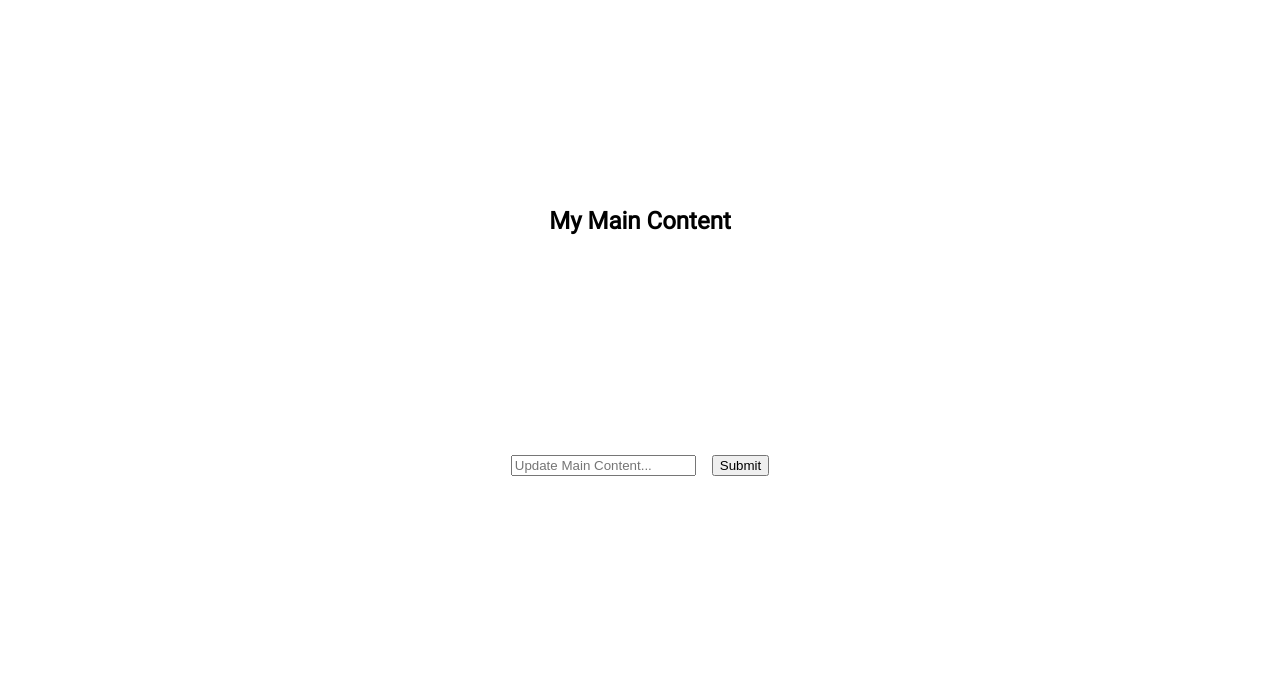
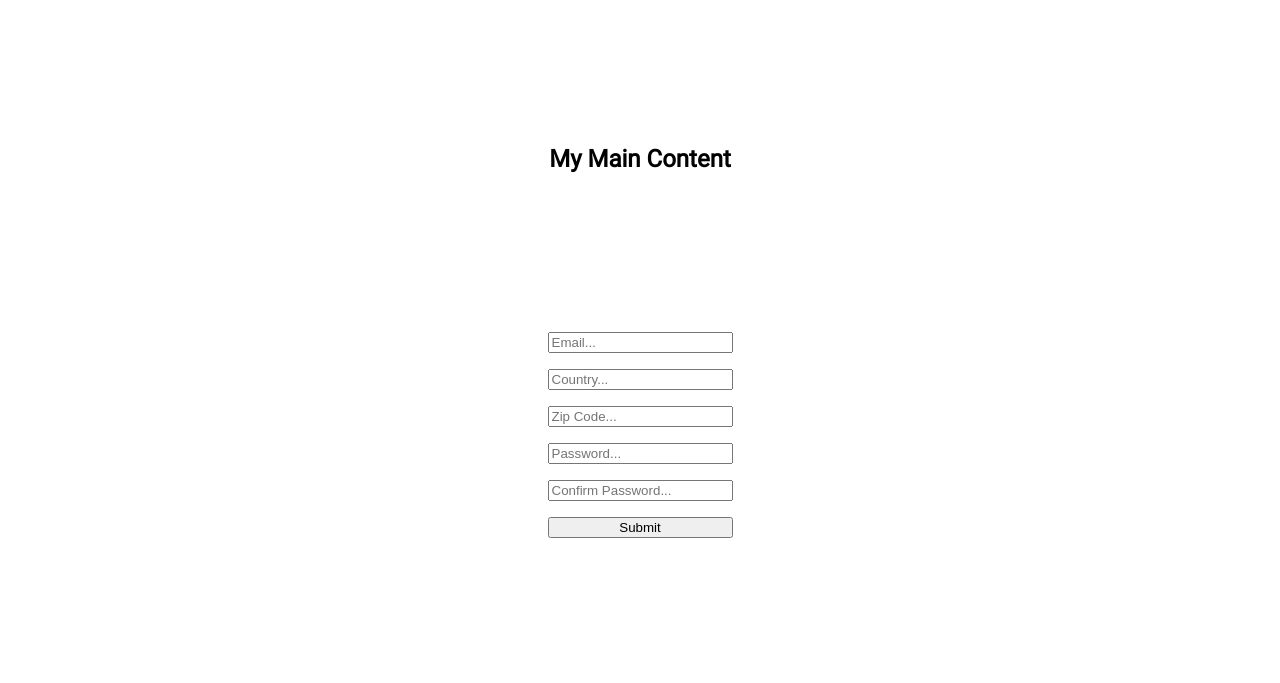
Before and after one commit to michael-f-portfolio/form-validation, a website built with webpack: page src/index.html in a window 1280 px wide. Shown: the part 68-751 px from the top of the page. Built offline with nearby package versions, Linux system fonts and the light colour scheme.

Commit message:
added form inputs and respective validation

```diff
--- a/package.json
+++ b/package.json
@@ -1,5 +1,5 @@
 {
-  "name": "template-v1",
+  "name": "form-validation",
   "version": "1.0.0",
   "description": "",
   "main": "index.js",
--- a/src/index.html
+++ b/src/index.html
@@ -3,7 +3,7 @@
 <head>
     <meta charset="UTF-8">
     <meta name="viewport" content="width=device-width, initial-scale=1.0">
-    <title>My Template</title>
+    <title>Form Validation</title>
 </head>
 <body>
 
--- a/src/scripts/components/mainContent.js
+++ b/src/scripts/components/mainContent.js
@@ -15,18 +15,75 @@ export default class MainContent {
     this.form = document.createElement("form");
     this.form.id = "main-model-form";
 
-    this.textInput = document.createElement("input");
-    this.textInput.type = "text";
-    this.textInput.placeholder = "Update Main Content...";
+    this.emailInput = document.createElement("input");
+    this.emailInput.type = "email";
+    this.emailInput.placeholder = "Email...";
+    this.emailInput.required = true;
+
+    this.countryInput = document.createElement("input");
+    this.countryInput.type = "text";
+    this.countryInput.placeholder = "Country...";
+    this.countryInput.required = true;
+
+    this.zipCodeInput = document.createElement("input");
+    this.zipCodeInput.type = "text";
+    this.zipCodeInput.placeholder = "Zip Code...";
+    this.zipCodeInput.required = true;
+    this.zipCodeInput.pattern = "^\\d{5}$";
+
+    this.passwordInput = document.createElement("input");
+    this.passwordInput.type = "password";
+    this.passwordInput.placeholder = "Password...";
+    this.passwordInput.required = true;
+
+    this.passwordConfirmInput = document.createElement("input");
+    this.passwordConfirmInput.type = "password";
+    this.passwordConfirmInput.placeholder = "Confirm Password...";
+    this.passwordConfirmInput.required = true;
 
     this.formSubmitButton = document.createElement("button");
     this.formSubmitButton.type = "submit";
     this.formSubmitButton.textContent = "Submit";
 
-    this.form.append(this.textInput, this.formSubmitButton);
+    this.form.append(
+      this.emailInput,
+      this.countryInput,
+      this.zipCodeInput,
+      this.passwordInput,
+      this.passwordConfirmInput,
+      this.formSubmitButton
+    );
     this.mainContentContainer.appendChild(this.form);
 
+    this.addFormValidation();
+
     this.parent.appendChild(this.mainContentContainer);
+  }
+
+  addFormValidation() {
+    // this.emailInput.addEventListener("input", () => {
+    //   if (this.emailInput.validity.typeMismatch) {
+    //     this.emailInput.setCustomValidity("Expecting username@domain.tld");
+    //     this.showError();
+    //   } else {
+    //     this.emailInput.setCustomValidity("");
+    //   }
+    // });
+    this.passwordConfirmInput.addEventListener("focusout", () => {
+      if (this.passwordConfirmInput.value !== this.passwordInput.value) {
+        this.passwordConfirmInput.setCustomValidity("Passwords must match");
+        this.showError(this.passwordConfirmInput);
+      } else {
+        this.passwordConfirmInput.setCustomValidity("");
+      }
+    });
+  }
+
+  // eslint-disable-next-line class-methods-use-this
+  showError(invalidInput) {
+    if (!invalidInput.validity.valid) {
+      invalidInput.reportValidity();
+    }
   }
 
   displayContent(content) {
@@ -35,8 +92,12 @@ export default class MainContent {
 
   bindUpdateContent(handler) {
     this.formSubmitButton.addEventListener("click", (event) => {
-      event.preventDefault();
-      handler(this.textInput.value);
+      if (this.form.checkValidity()) {
+        event.preventDefault();
+        handler("Account Created! :)");
+      } else {
+        handler("Account Creation Error :(");
+      }
     });
   }
 }
--- a/src/styles/mainContent.css
+++ b/src/styles/mainContent.css
@@ -11,5 +11,6 @@ div#main-content-container {
 
 form#main-model-form {
     display: flex;
+    flex-direction: column;
     gap: 16px;
 }
```
